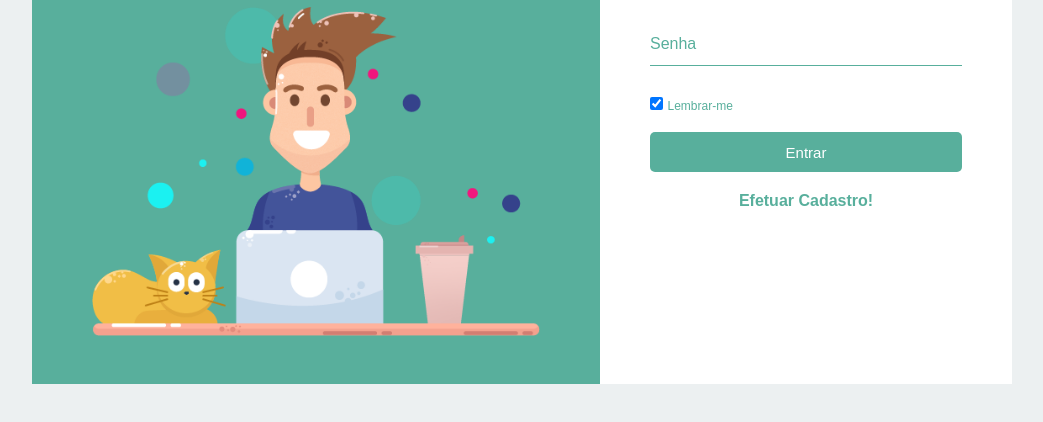
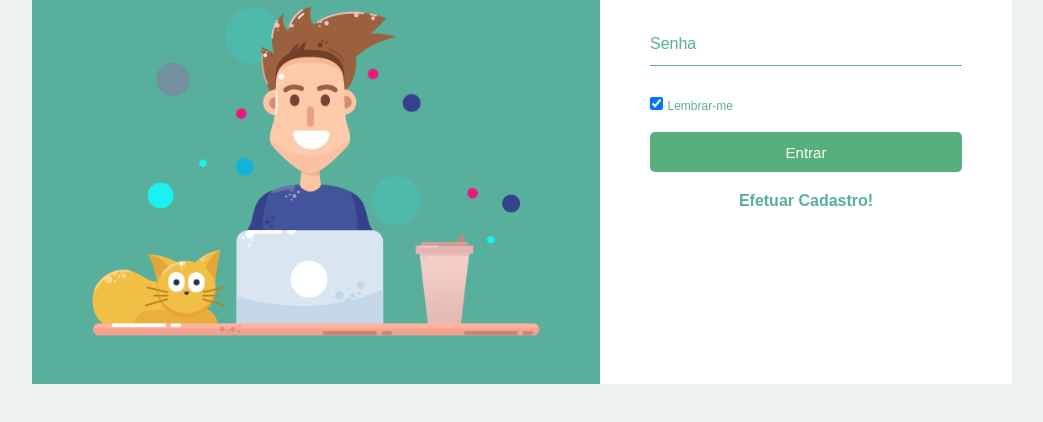
Before and after one commit to projetos-junior/tela-login, a plain HTML site: page index.html in a window 1280 px wide. In both pictures the pointer is over the button "Entrar". Shown: the part 310-732 px from the top of the page, without its empty margins (118-1161 px from the left). Drawn offline with Linux system fonts and the light colour scheme.

Commit message:
ativado a função hover no potam de logar

```diff
--- a/assets/css/estilo.css
+++ b/assets/css/estilo.css
@@ -136,6 +136,9 @@ body {
     cursor: pointer;
     border-radius: 5px;
 }
+#caixa_login button:hover{
+    background-color: #58AF7C;
+}
 
 #cadastro {
     margin-top: 20px;
```
